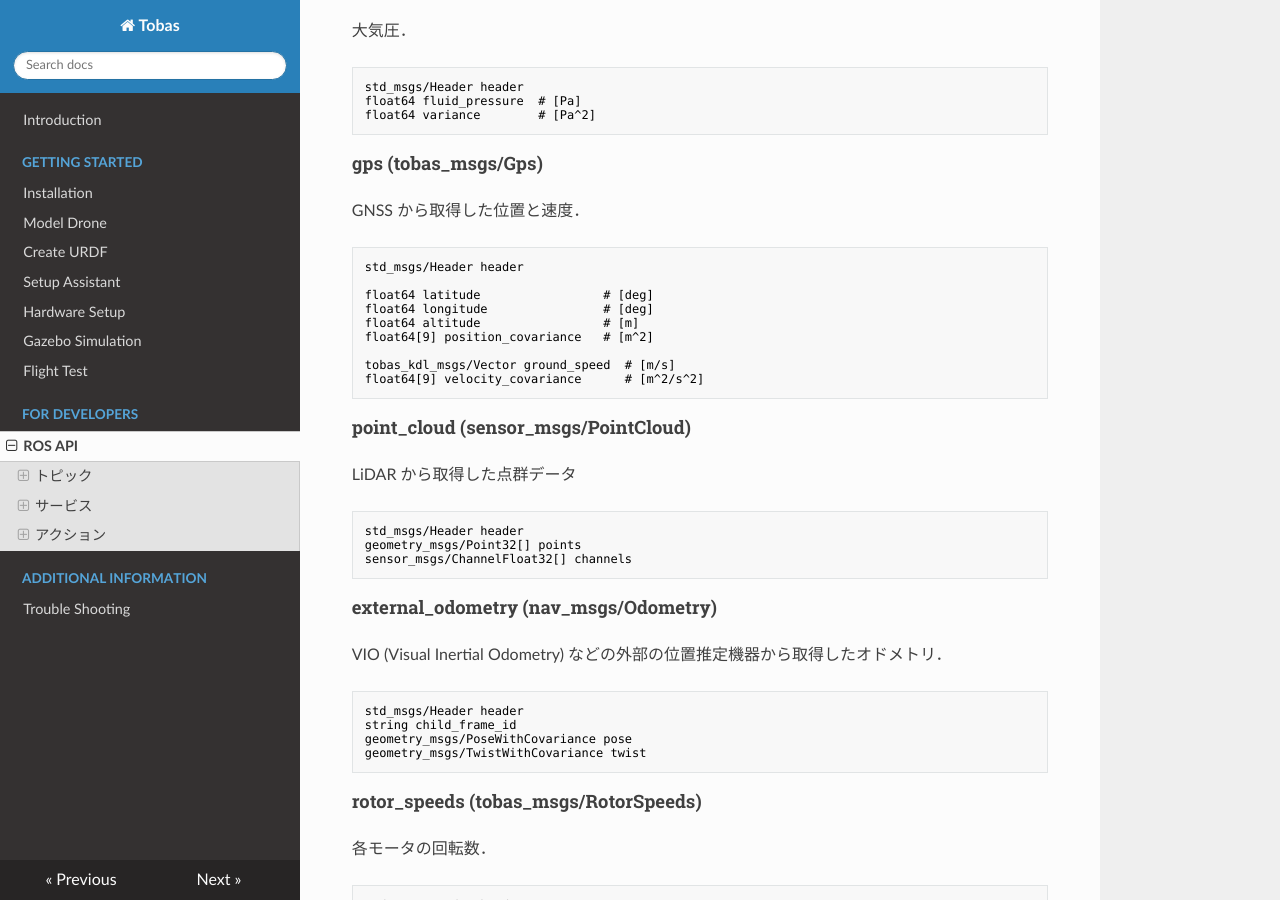
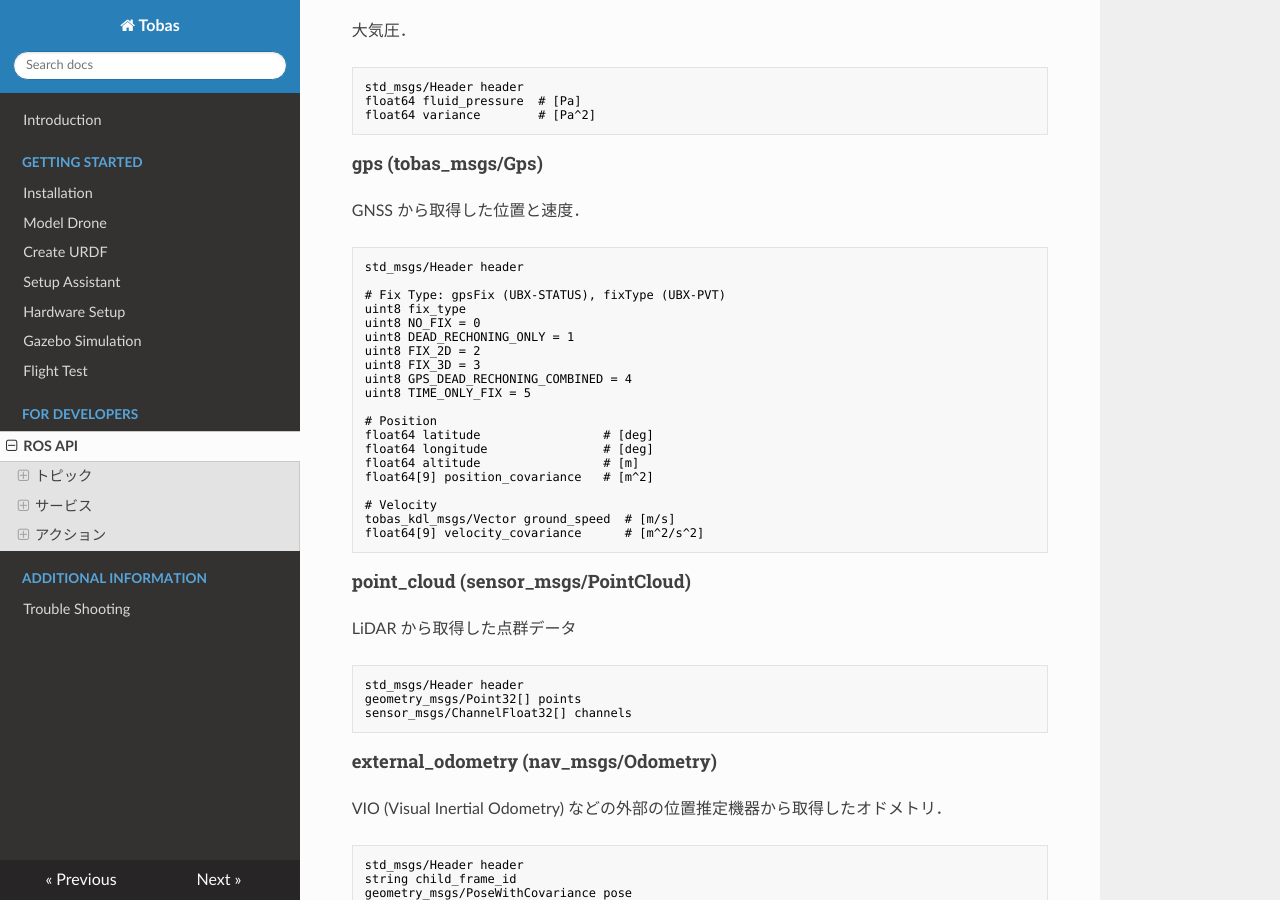
Before and after one commit to TobasFlightControl/tobas_wiki_ja, an MkDocs documentation site: the page built from docs/ros_api.md, in a window 1280 px wide and 900 px high, scrolled down 1412 px. Built offline with MkDocs 1.6.1, drawn with Linux system fonts in a browser that asks for light colours; nearby versions of some CDN libraries.

Commit message:
edit: ros_api.md

````diff
--- a/docs/ros_api.md
+++ b/docs/ros_api.md
@@ -87,11 +87,22 @@ GNSS から取得した位置と速度．
 ```txt
 std_msgs/Header header
 
+# Fix Type: gpsFix (UBX-STATUS), fixType (UBX-PVT)
+uint8 fix_type
+uint8 NO_FIX = 0
+uint8 DEAD_RECHONING_ONLY = 1
+uint8 FIX_2D = 2
+uint8 FIX_3D = 3
+uint8 GPS_DEAD_RECHONING_COMBINED = 4
+uint8 TIME_ONLY_FIX = 5
+
+# Position
 float64 latitude                 # [deg]
 float64 longitude                # [deg]
 float64 altitude                 # [m]
 float64[9] position_covariance   # [m^2]
 
+# Velocity
 tobas_kdl_msgs/Vector ground_speed  # [m/s]
 float64[9] velocity_covariance      # [m^2/s^2]
 ```
````
